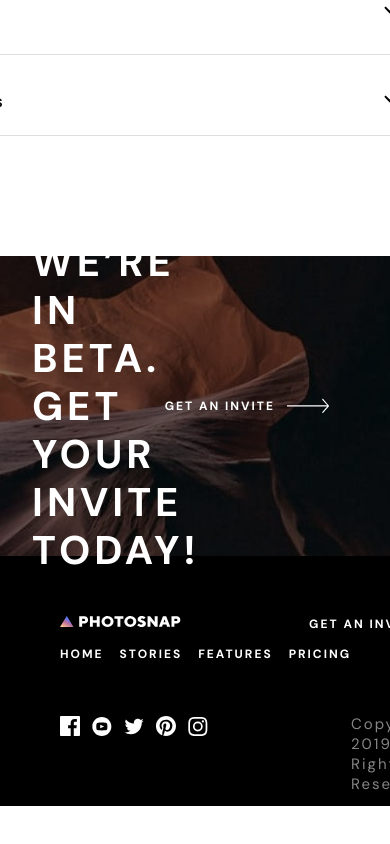
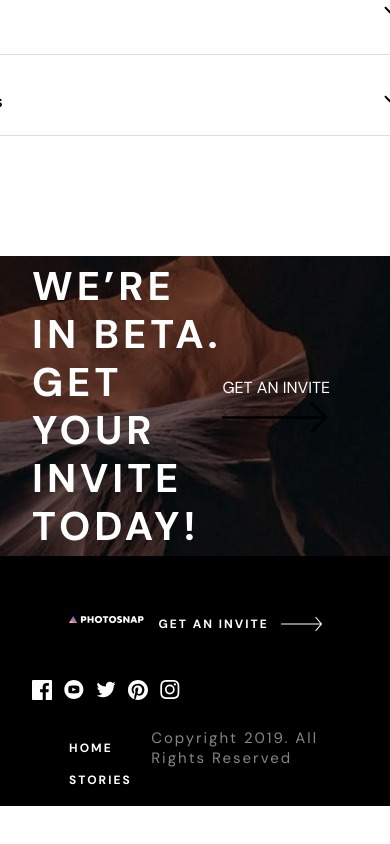
Before and after one commit to k2pbac/photosnap, a Next.js app: page /pricing in a window 390 px wide. Shown: the part 2527-3371 px from the top of the page. Before the commit the page ends 3333 px from the top, so only its background shows below. Built offline with nearby package versions, Linux system fonts and the light colour scheme.

Commit message:
finish footer

```diff
--- a/src/components/footer/footer.scss
+++ b/src/components/footer/footer.scss
@@ -61,8 +61,6 @@
       }
     }
   }
-}
-
   .invite {
     @extend .header-font-small;
     height: 100%;
@@ -90,6 +88,7 @@
       opacity: 0.52;
     }
   }
+}
 
 @media only screen and (max-width: 864px) {
   .footer {
@@ -114,3 +113,33 @@
     }
   }
 }
+
+@media only screen and (max-width: 480px) {
+  .footer {
+    .left {
+      grid-template-areas:
+        ". header ."
+        ". icons ."
+        ". links .";
+      grid-template-columns: 10% auto 10%;
+      grid-template-rows: 1.5rem 100px 100px;
+      .logo {
+        width: 100%;
+        align-items: center;
+      }
+      .icons {
+        justify-content: center;
+      }
+      .page-links {
+        justify-content: center;
+        ul {
+          flex-direction: column;
+        }
+      }
+    }
+    .invite {
+      gap: 6rem;
+      align-items: center;
+    }
+  }
+}
```
Lines whose indentation alone changed are shown as unchanged.
